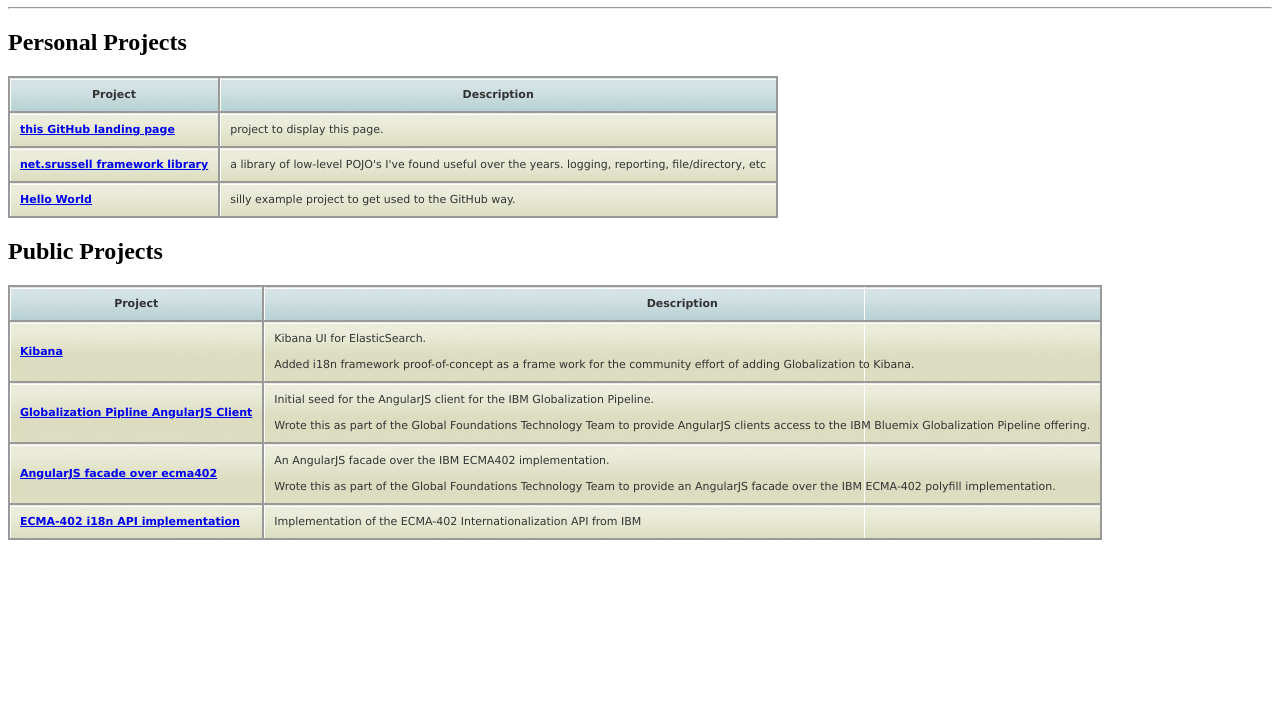
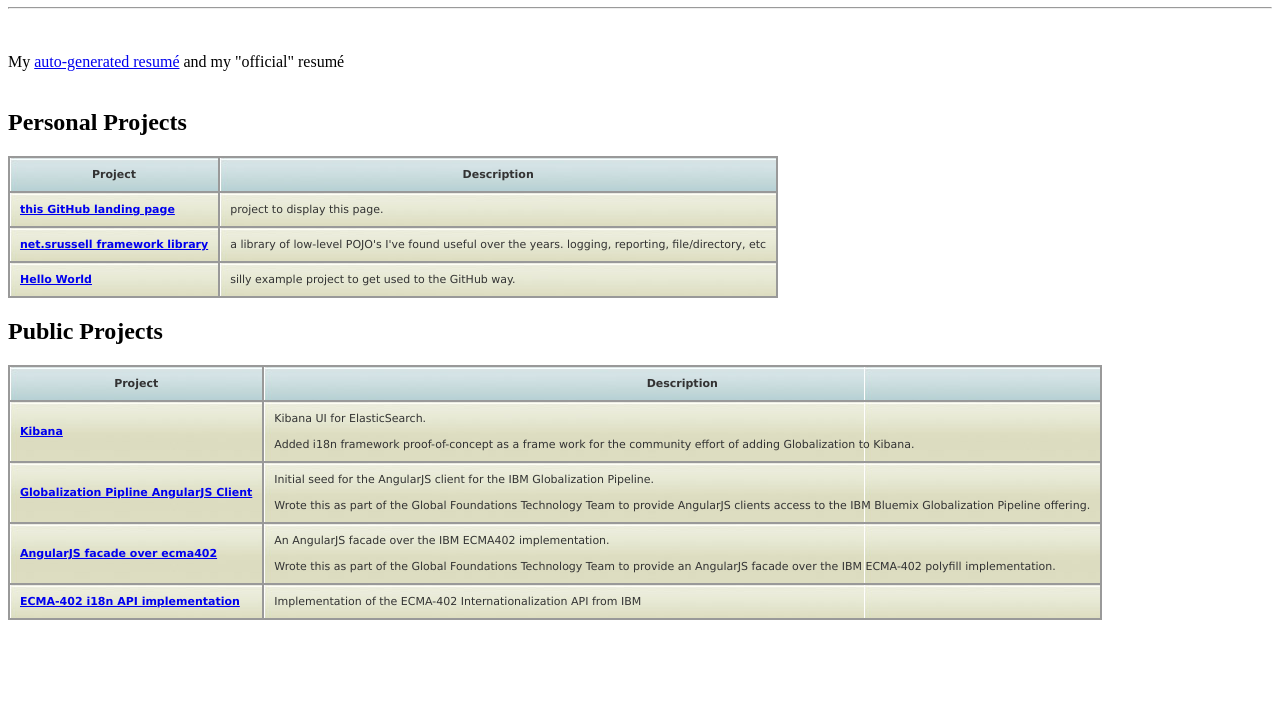
Before and after one commit to DTownSMR/dtownsmr.github.io, a plain HTML site: page index.html in a window 1280 px wide. Shown: the part 73-800 px from the top of the page. Drawn offline with Linux system fonts and the light colour scheme.

Commit message:
add auto-generated resume link and place holder for "official"

```diff
--- a/index.html
+++ b/index.html
@@ -13,6 +13,9 @@
     <body>
         <h1>This is my GitHub landing page</h1>
         <hr>
+        <br><br>
+        My <a href="https://resume.github.io/?DTownSMR" target="_blank">auto-generated resumé</a> and my "official" resumé
+        <br><br>
         <p></p>
         <div>
             <h2>Personal Projects</h2>
```
